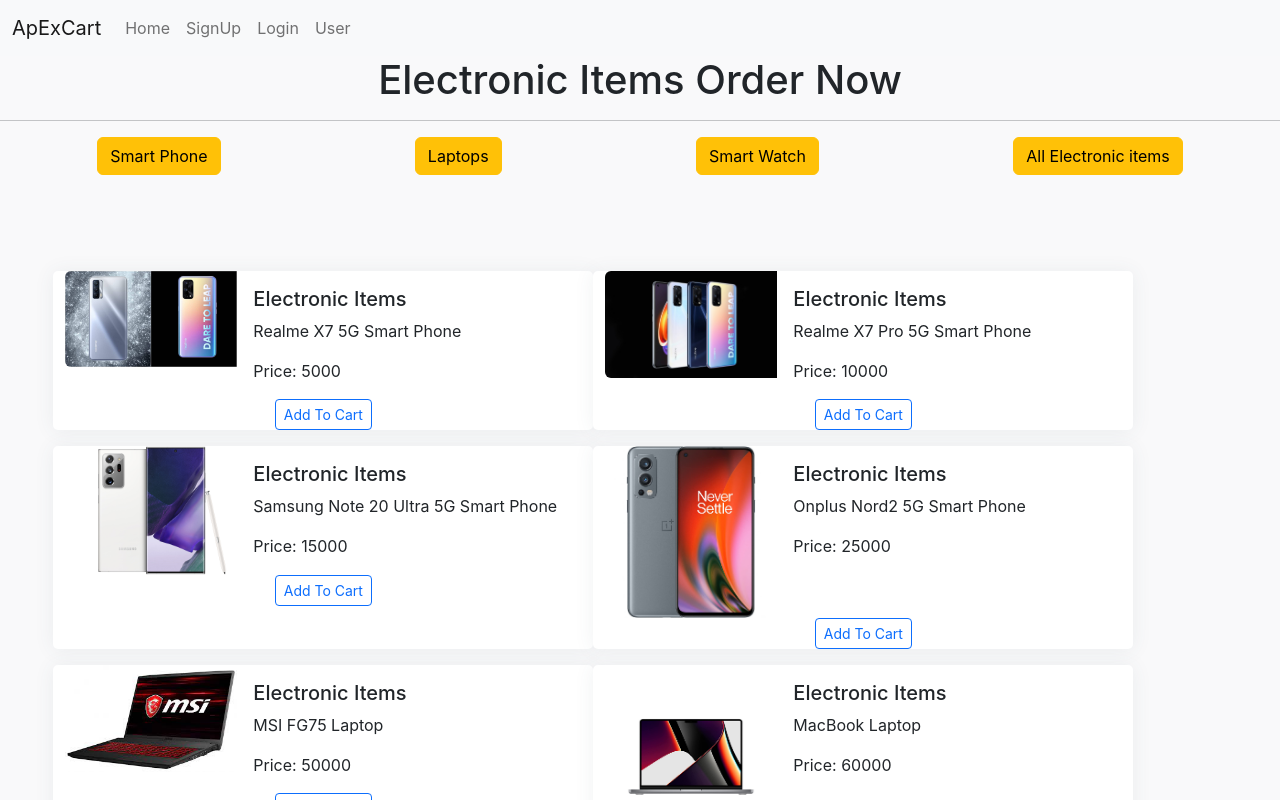
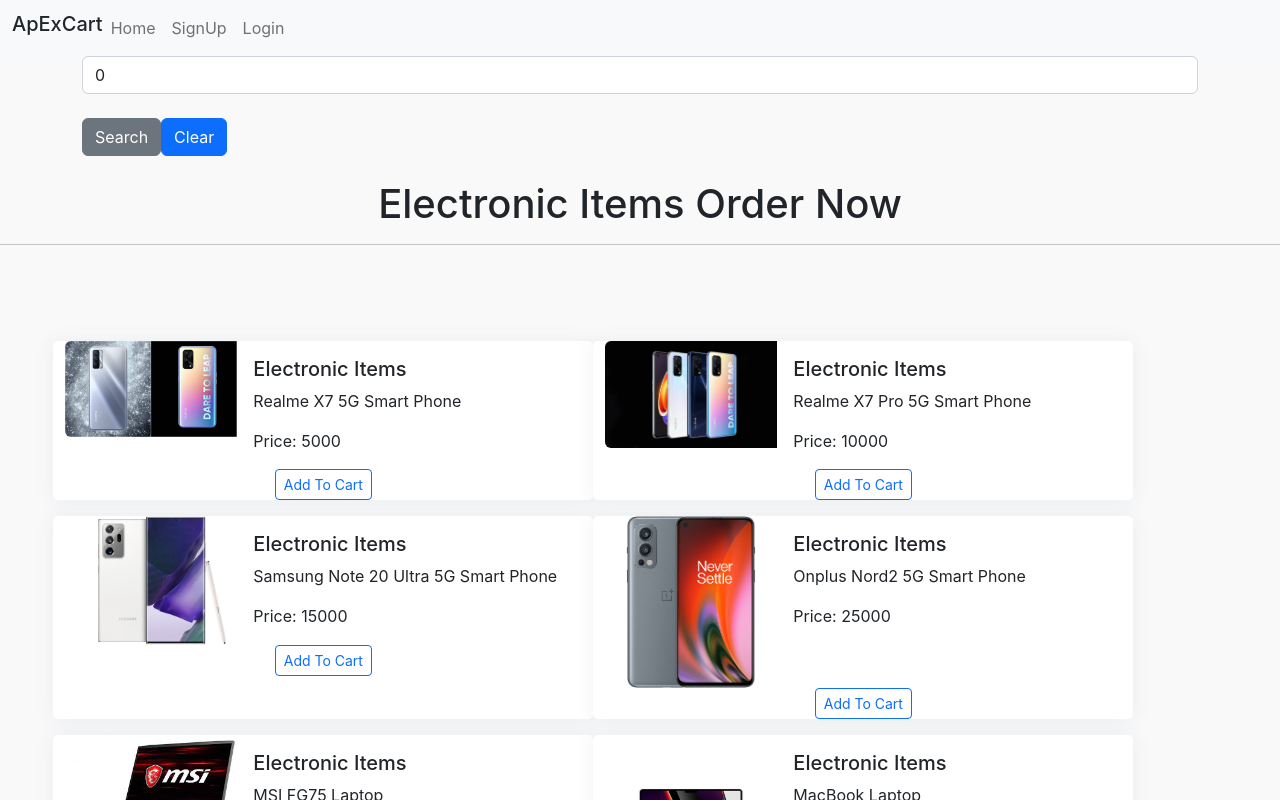
Before and after one commit to MohammadMustafaJamadar/E-Commerce, a React (Create React App) app: page / in a window 1280 px wide. Shown: the top 800 px of the page. Built offline with nearby package versions, Linux system fonts and the light colour scheme.

Commit message:
New branch me sir ke jaisa fetch krne ka updated

```diff
--- a/src/Components/AllRoutes.jsx
+++ b/src/Components/AllRoutes.jsx
@@ -1,41 +1,93 @@
-import React, { useState } from 'react';
-import {BrowserRouter as Router , Routes , Route} from "react-router-dom";
-import Footer from './Pages/Footer';
-import Home from './Pages/Home';
-import Login from './Pages/Login';
-import NavBar from './Pages/NavBar';
-import SignUp from './Pages/SignUp';
-import User from './Pages/User';
+import React, { useState } from "react";
+import { useEffect } from "react";
+import { BrowserRouter as Router, Routes, Route   } from "react-router-dom";
+import Footer from "./Pages/Footer";
+import Home from "./Pages/Home";
+import Login from "./Pages/Login";
+import NavBar from "./Pages/NavBar";
+import SignUp from "./Pages/SignUp";
+import User from "./Pages/User";
 
 export default function AllRoutes() {
-const [user , setUseronLogin] = useState(JSON.parse(localStorage.getItem("Logginuser")));
-const [Checked , setChecked] = useState(JSON.parse(localStorage.getItem("PreviousUser")));
+  const [user, setUseronLogin] = useState({});
+  const [Checked, setChecked] = useState(JSON.parse(localStorage.getItem("PreviousUser")));
+  const [IsUserLoggedIn, setIsUserLoggedIn] = useState();
+
+
+  useEffect(() => {
+    if (Object.keys(user).length > 0) {
+      setIsUserLoggedIn(true);
+    } else {
+      setIsUserLoggedIn(false);
+    }
+  }, [user]);
+
+  useEffect(() => {
+    const loggedInUser = JSON.parse(localStorage.getItem("Logginuser"));
+    if (loggedInUser && Object.keys(loggedInUser).length > 0) {
+      setUseronLogin(loggedInUser);
+      setIsUserLoggedIn(true);
+    }
+  }, []);
 
   return (
-   <>
-    <Router>
-      {
-       user && user.id ? <NavBar title="ApExCart" user={user} Checked={Checked} /> : <NavBar title="ApExCart" user={user} Checked={Checked} />
-      }
+    <>
+      <Router>
+        <NavBar
+          title="ApExCart"
+          user={user}
+          IsUserLoggedIn={IsUserLoggedIn}
+        />
+
+        <Footer />
+        <Routes>
+
+            <Route exact path="/" element={ <Home IsUserLoggedIn={IsUserLoggedIn} setIsUserLoggedIn={setIsUserLoggedIn} user={user}/> }>
+            </Route>
 
 
 
-    <Footer/>
-    <Routes>
-      <Route path='/' element={<Home/>}></Route>
-      <Route path='/signup' element={<SignUp />}></Route>
-      <Route path='login' element={<Login setUseronLogin={setUseronLogin} setChecked={setChecked}/>}></Route>
-      <Route path='/user' element={
-        user && user.id ?
-       <User title="Information" user={user} setUseronLogin={setUseronLogin} setChecked={setChecked} Checked={Checked} /> : <Login setUseronLogin={setUseronLogin} setChecked={setChecked}/>
 
-      }></Route>
+          <Route exact path="/signup" element={<SignUp />}></Route>
+          <Route
+            exact
+            path="login"
+            element={
+              <Login
+                setUseronLogin={setUseronLogin}
+                setChecked={setChecked}
+                IsUserLoggedIn={IsUserLoggedIn}
 
-    </Routes>
-
-    </Router>
+              />
+            }
+          ></Route>
 
 
-   </>
-  )
+            <Route
+              exact
+              path="/user"
+              element={
+                IsUserLoggedIn ?
+                <User
+                title="Information"
+                user={user}
+                setUseronLogin={setUseronLogin}
+                setChecked={setChecked}
+                Checked={Checked}
+                IsUserLoggedIn={IsUserLoggedIn}
+                setIsUserLoggedIn = {setIsUserLoggedIn}
+              />
+              : <Login
+              setUseronLogin={setUseronLogin}
+              setChecked={setChecked}
+              IsUserLoggedIn={IsUserLoggedIn}
+
+            />
+              }
+            ></Route>
+
+        </Routes>
+      </Router>
+    </>
+  );
 }
--- a/src/Components/Form/LoginForm.jsx
+++ b/src/Components/Form/LoginForm.jsx
@@ -5,7 +5,10 @@ import InputChanger from "../utils/general";
 import { PassWordvalidate } from "../utils/Validation";
 
 export default function LoginForm(props) {
-  const { setUseronLogin, setChecked } = props;
+  const { setChecked , setUseronLogin  } = props;
+
+
+
 
   const [email, setEmail] = useState("");
   const [password, setPassword] = useState("");
@@ -46,8 +49,8 @@ export default function LoginForm(props) {
     );
 
     if (result) {
+      setUseronLogin(result);
       localStorage.setItem("Logginuser", JSON.stringify(result));
-      setUseronLogin(JSON.parse(localStorage.getItem("Logginuser")));
       navigatetoUser("/user");
     } else {
       setValidationError("User not found");
--- a/src/Components/Form/UserInfo.jsx
+++ b/src/Components/Form/UserInfo.jsx
@@ -1,10 +1,19 @@
+import { useEffect } from 'react';
 import { useNavigate } from 'react-router-dom';
 import '../Css/Profile.css'
 
 export default function UserInfo(props) {
-  const { title , user , setUseronLogin , setChecked , Checked } = props;
+  const { title , user , setUseronLogin , setChecked , IsUserLoggedIn   } = props;
 
   const NavigateUser = useNavigate();
+
+  useEffect(()=>{
+
+    if(IsUserLoggedIn === false){
+      NavigateUser("/login");
+    }
+
+   } , [IsUserLoggedIn ,NavigateUser])
 
   const HandelClick = async()=>{
 
@@ -60,7 +69,7 @@ export default function UserInfo(props) {
                      <label className="form-check-label"  htmlFor="SaveInfo">Save Info</label>
                       </div>
                       <button className="btn btn-primary" onClick={()=>{
-                        setUseronLogin(localStorage.removeItem("Logginuser"))
+                        setUseronLogin(localStorage.removeItem("Logginuser") || {})
                         NavigateUser("/login")
                       }}>LogOut</button>
                     </div>
--- a/src/Components/Pages/Home.jsx
+++ b/src/Components/Pages/Home.jsx
@@ -1,57 +1,43 @@
-import React from "react";
+import React, { useEffect } from "react";
 import { useState } from "react";
 import Menu from "../Css/items/Menu";
 
-const AllCatogry = [...new Set( Menu.map((currentElement)=> currentElement.category)) , "All Electronic items"]
-
-
 export default function Home() {
   const [items, setItems] = useState(Menu);
-  const [CatItems , setCatitems] = useState(AllCatogry)
+  const [Price , setPrice] = useState(0)
+  const [filtered , updatefiltered] = useState([])
 
-  const filterItems = (categoryItems) => {
-    if(categoryItems === "All Electronic items"){
-      setItems(Menu)
-      return
-    }
-
-
-    const updatedValue = Menu.filter((currentElement) => {
-      return currentElement.category === categoryItems;
+  useEffect(()=>{
+    const filterItems = items.filter((item)=>{
+      if(item.price < Price) return false;
+      return true;
     });
-    setItems(updatedValue);
-  };
+    updatefiltered(filterItems)
+  },[Price , items])
 
   return (
     <>
+    <div className="container">
+    <input type="text" className="form-control" value={Price} onChange={(event)=>{setPrice(event.target.value)}} />
+    <br />
+    <button className="btn btn-secondary" onClick={()=>{setPrice(Price)}}>Search</button>
+
+    <button className="btn btn-primary"  onClick={()=>setPrice(0)}>Clear</button>
+    </div>
+
+    <br />
       <h1 className="mx-5 text-center -text-bold main-headin">
         Electronic Items Order Now
       </h1>
       <hr />
-      <div className="menu-tabs comtainer">
-        <div className="menu-tab d-flex justify-content-around">
-         {
-          CatItems.map((currentElement)=>{
-            return <button
-              className="btn btn-warning"
-              onClick={() => {
-                filterItems(currentElement);
-              }}
-            >
-              {currentElement}
-            </button>
-          })
-         }
-
-        </div>
-      </div>
       <div className="menu-items container-fluid mt-5 ">
         <div className="row">
           <div className="col-11 mx-auto">
-            <div className="row my-5">
-              {items.map((element) => {
+            <div className="row my-5" >
+              {filtered.map((element) => {
                 const { id, name, price, discription, image } = element;
                 return (
+
                   <div
                     className="card mb-3"
                     style={{ maxWidth: "540px" }}
@@ -62,7 +48,8 @@ export default function Home() {
                         <img
                           src={image}
                           className="img-fluid rounded-start  hover-zoom"
-                          alt={id}
+                          alt={" Not Available"}
+
                         />
                       </div>
                       <div className="col-md-8">
@@ -79,6 +66,7 @@ export default function Home() {
                       </div>
                     </div>
                   </div>
+
                 );
               })}
             </div>
--- a/src/Components/Pages/Login.jsx
+++ b/src/Components/Pages/Login.jsx
@@ -2,11 +2,10 @@ import React from 'react';
 import LoginForm from '../Form/LoginForm';
 
 export default function Login(props) {
-  const {setUseronLogin , setChecked} = props
   return (
     <>
 
-    <LoginForm  setUseronLogin={setUseronLogin} setChecked={setChecked}/>
+    <LoginForm  {...props}/>
 
     </>
   )
--- a/src/Components/Pages/NavBar.jsx
+++ b/src/Components/Pages/NavBar.jsx
@@ -2,14 +2,16 @@ import React from "react";
 import { Link } from "react-router-dom";
 
 export default function NavBar(props) {
-  const { title, user  } = props;
+  const { title,  IsUserLoggedIn } = props;
   return (
     <>
       <nav className="navbar navbar-expand-lg bg-light">
         <div className="container-fluid">
-          <Link className="navbar-brand " to="/">
+          <h5>
+
             {title}
-          </Link>
+          </h5>
+
           <button
             className="navbar-toggler"
             type="button"
@@ -24,30 +26,34 @@ export default function NavBar(props) {
           <div className="collapse navbar-collapse" id="navbarSupportedContent">
             <ul className="navbar-nav me-auto mb-2 mb-lg-0">
               <li className="nav-item">
+
               <Link className="nav-link" aria-current="page" to="/">
             Home
           </Link>
+
               </li>
 
               <li className="nav-item">
-                {user && user.id ? null : (
+                {IsUserLoggedIn ? null : (
                   <Link className="nav-link " aria-current="page" to="/signup">
                     SignUp
                   </Link>
                 )}
               </li>
               <li className="nav-item">
-                {user && user.id ? null : (
+                {IsUserLoggedIn ? null : (
                   <Link className="nav-link " to="/login">
                     Login
                   </Link>
                 )}
               </li>
               <li className="nav-item">
-
+                {
+                  IsUserLoggedIn ?
                 <Link className="nav-link " to="/user">
                   User
-                </Link>
+                </Link> : null
+                }
 
               </li>
 
--- a/src/Components/Pages/User.jsx
+++ b/src/Components/Pages/User.jsx
@@ -2,12 +2,12 @@ import UserInfo from "../Form/UserInfo";
 
 export default function  User(props) {
 
- const {user , setUseronLogin , setChecked , Checked} = props
+
 
   return (
     <>
 
-    <UserInfo user={user} setUseronLogin={setUseronLogin} setChecked={setChecked} Checked={Checked} />
+    <UserInfo {...props}/>
 
     </>
       );
```
